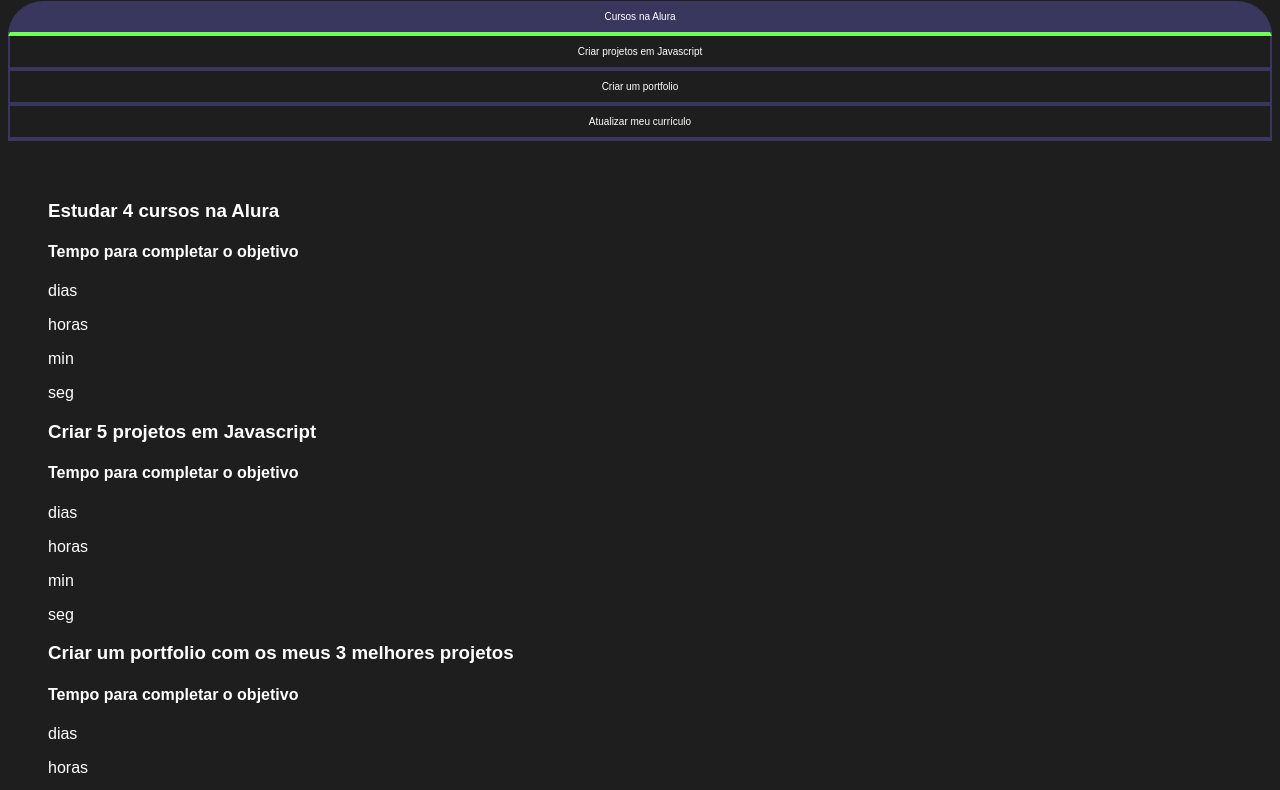
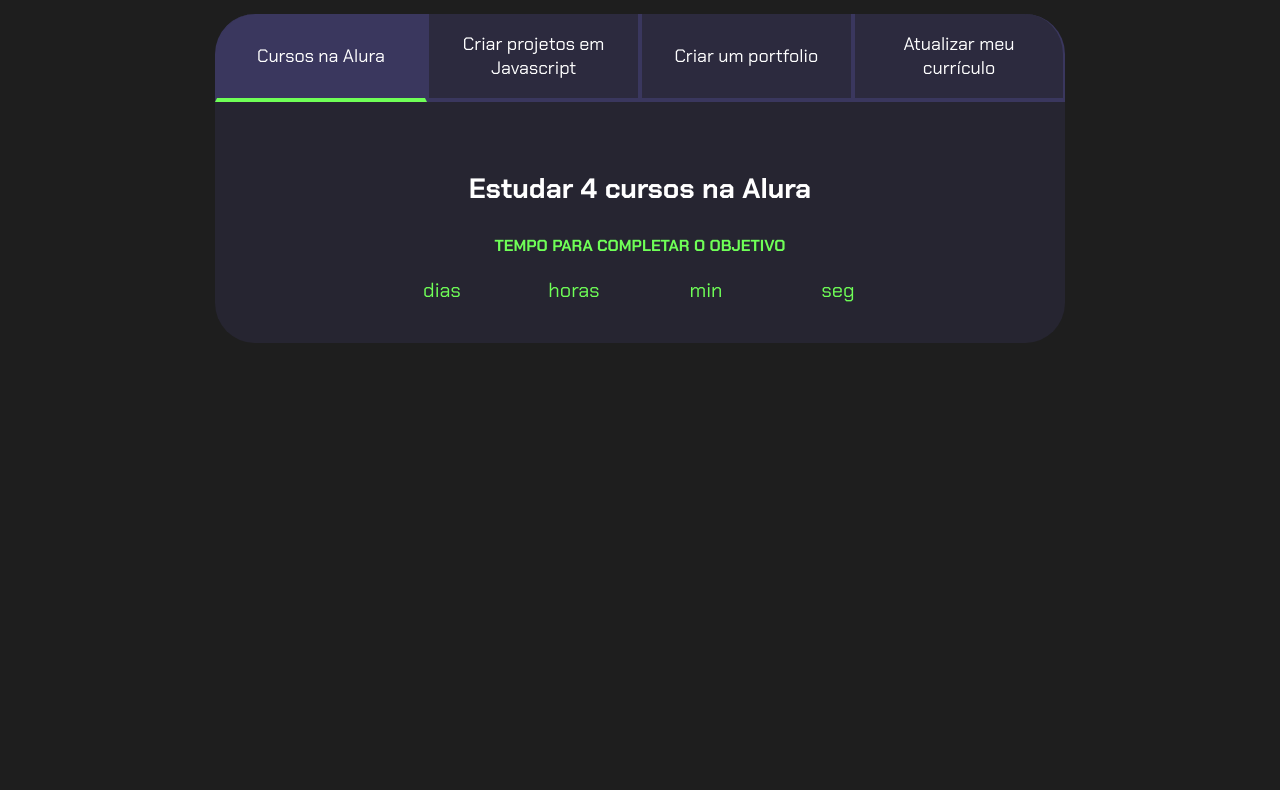
Before and after one commit to jaquellineh/Projeto-de-vida, a plain HTML site: page index.html in a window 1280 px wide. Shown: the part 89-879 px from the top of the page. After the commit the page ends 800 px from the top, so only its background shows below. Drawn offline with Linux system fonts and the light colour scheme; a small style sheet from the web is missing.

Commit message:
atualizar

```diff
--- a/style.css
+++ b/style.css
@@ -1,13 +1,15 @@
-@import url('https://fontes.googleapis.com/css2?family=Chakra+ Petch:wght@400;700&display=swap');
+@import url('https://fonts.googleapis.com/css2?family=Chakra+Petch:wght@400;700&display=swap');
+
 
 :root {
     --cor-de-fundo: #1E1E1E;
     --verde: #6FFF57;
     --branco: #FFFFFF;
     --botao-ativo: #3A375E;
-    --botao-inativo: rgba(58,55,94,0,5);
-    --texto-fundo: rgba(58,55,94,0,3);
+    --botao-inativo: rgba(58, 55, 94, 0.5);
+    --texto-fundo: rgba(58, 55, 94, 0.3);
 }
+
 
 body {
     background-color: var(--cor-de-fundo);
@@ -15,7 +17,10 @@ body {
     font-family: 'Chakra Petch', sans-serif;
 }
 
-.contudo-principal {
+
+
+
+.conteudo-principal {
     display: flex;
     flex-direction: column;
     justify-content: center;
@@ -25,24 +30,29 @@ body {
     margin: 0 auto;
 }
 
+
 .titulo-principal {
     text-align: left;
     width: 100%;
     font-size: 32px;
 }
 
+
 .titulo-principal span {
     color: var(--verde);
 }
 
+
+
+
 .botao {
-    font-family: "Chakra Petch", sans-serif;
+    font-family: 'Chakra Petch', sans-serif;
     background-color: var(--botao-inativo);
     color: var(--branco);
     display: flex;
     justify-content: center;
     padding: 1em;
-    font-size: 10px;
+    font-size: 18px;
     align-items: center;
     width: 100%;
     border-bottom: 4px solid var(--botao-ativo);
@@ -51,21 +61,96 @@ body {
     border-top: none;
 }
 
+
 .botao:first-child {
     border-radius: 40px 40px 0 0;
 }
+
 
 .botoes {
     display: block;
 }
 
-.botao.ativo{
+
+.botao.ativo {
     background-color: var(--botao-ativo);
     border-bottom: 4px solid var(--verde);
 }
 
-.abas-textos{
+
+.abas-textos {
     background-color: var(--texto-fundo);
     padding: 40px;
     border-radius: 0 0 40px 40px;
 }
+
+
+.aba-conteudo.ativo {
+    display: block;
+}
+
+
+.aba-conteudo {
+    display: none;
+}
+
+
+.aba-conteudo-titulo-principal {
+    font-size: 28px;
+    text-align: center;
+}
+
+
+.aba-conteudo-titulo-secundario {
+    text-align: center;
+    color: var(--verde);
+    text-transform: uppercase;
+}
+
+
+.contador {
+    display: flex;
+    justify-content: center;
+    flex-wrap: wrap;
+}
+
+
+.contador-digito {
+    padding: 0 16px;
+    text-align: center;
+    min-width: 100px;
+}
+
+
+.contador-digito-numero {
+    font-size: 80px;
+    margin: 0;
+
+
+}
+
+
+.contador-digito-texto {
+    color: var(--verde);
+    font-size: 20px;
+    margin: 0;
+
+
+}
+
+
+@media screen and (min-width: 768px) {
+    .botoes {
+        display: flex;
+    }
+
+
+    .botao:first-child {
+        border-radius: 40px 0 0 0;
+    }
+
+
+    .botao:last-child {
+        border-radius: 0 40px 0 0;
+    }
+}
```
